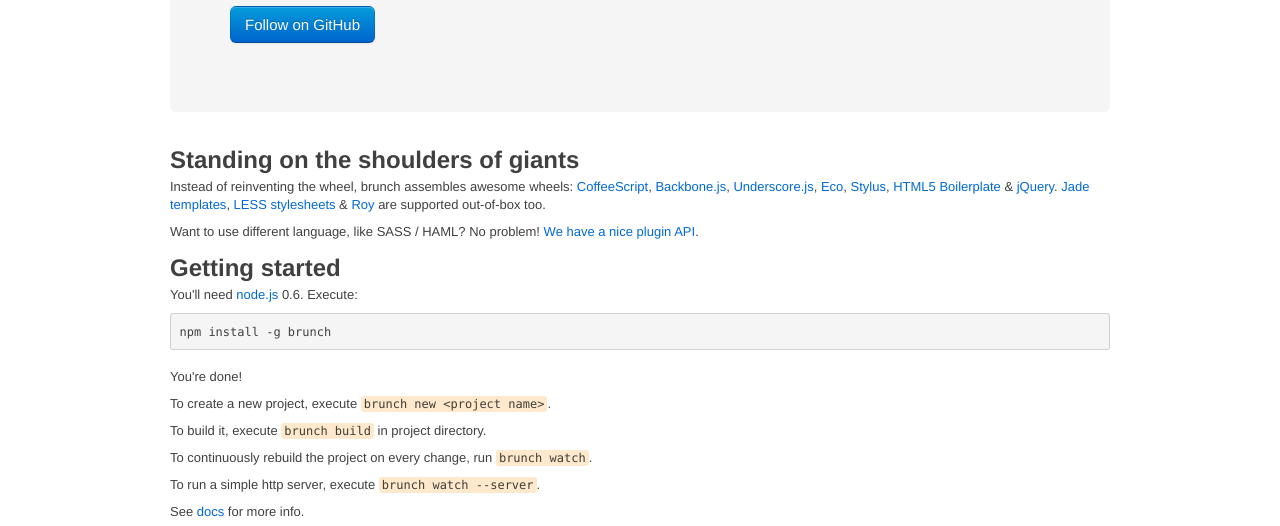
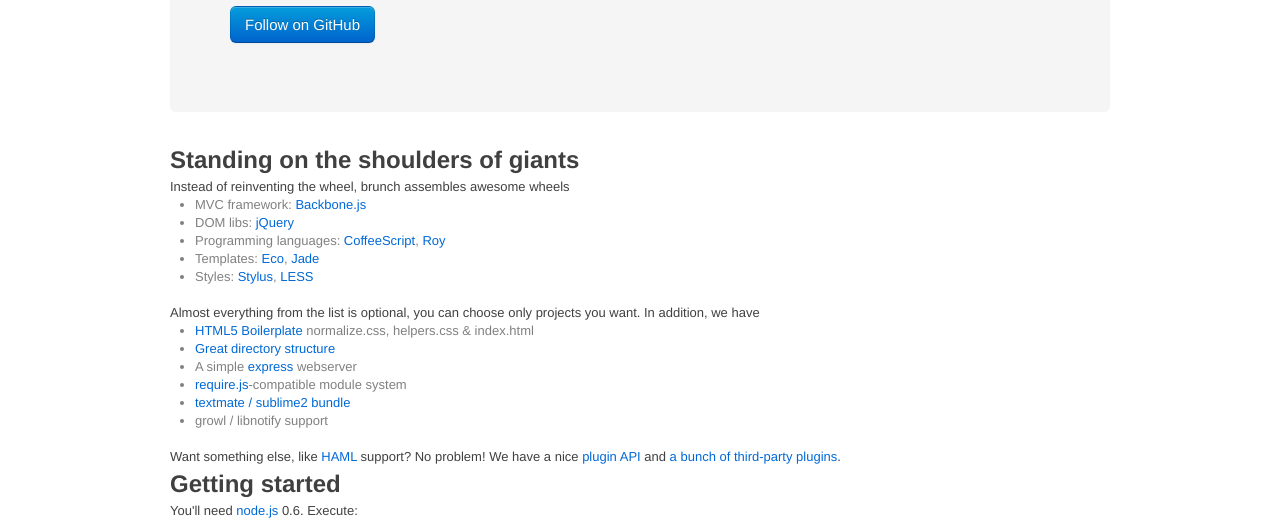
Before and after one commit to brunch/brunch.github.io, a plain HTML site: page index.html in a window 1280 px wide. Shown: the part 210-736 px from the top of the page. Drawn offline with Linux system fonts and the light colour scheme.

Commit message:
New description.

```diff
--- a/index.html
+++ b/index.html
@@ -43,21 +43,28 @@
 
     <div>
       <h2>Standing on the shoulders of giants</h2>
-      <p>
-        Instead of reinventing the wheel, brunch assembles awesome wheels:
-        <a href="http://coffeescript.org/">CoffeeScript</a>,
-        <a href="http://documentcloud.github.com/backbone/">Backbone.js</a>,
-        <a href="http://documentcloud.github.com/underscore/">Underscore.js</a>,
-        <a href="https://github.com/sstephenson/eco">Eco</a>,
-        <a href="http://learnboost.github.com/stylus/">Stylus</a>,
-        <a href="http://html5boilerplate.com/">HTML5 Boilerplate</a> &amp;
-        <a href="http://jquery.com/">jQuery</a>.
-        <a href="http://visionmedia.github.com/jade/">Jade templates</a>, <a href="http://lesscss.org/">LESS stylesheets</a> &amp; <a href="http://roy.brianmckenna.org/">Roy</a> are supported out-of-box too.
-      </p>
-      <p>
-        Want to use different language, like SASS / HAML? No problem!
-        <a href="http://brunch.readthedocs.org/en/latest/plugins.html">We have a nice plugin API</a>.
-      </p>
+      Instead of reinventing the wheel, brunch assembles awesome wheels
+      <ul>
+        <li>MVC framework: <a href="http://documentcloud.github.com/backbone/">Backbone.js</a><!--(<a href="http://batmanjs.org/">batman.js</a> support coming soon)--></li>
+        <li>DOM libs: <a href="http://jquery.com/">jQuery</a><!--, <a href="http://zeptojs.com/">Zepto</a>--></li>
+        <li>Programming languages: <a href="http://coffeescript.org/">CoffeeScript</a>, <a href="http://roy.brianmckenna.org/">Roy</a></li>
+        <li>Templates: <a href="https://github.com/sstephenson/eco">Eco</a>, <a href="http://visionmedia.github.com/jade/">Jade</a></li>
+        <li>Styles: <a href="http://learnboost.github.com/stylus/">Stylus</a>, <a href="lesscss.org/">LESS</a><!--, <a href="http://sass-lang.com/">SASS</a>--></li>
+      </ul>
+      Almost everything from the list is optional, you can choose
+      only projects you want. In addition, we have
+      <ul>
+        <li><a href="http://html5boilerplate.com/">HTML5 Boilerplate</a> normalize.css, helpers.css & index.html</li>
+        <!--<li>Testing of applications with <a href="https://github.com/visionmedia/mocha">Mocha</a></li>-->
+        <li><a href="http://brunch.readthedocs.org/en/latest/structure.html">Great directory structure</a></li>
+        <li>A simple <a href="http://expressjs.com/">express</a> webserver</li>
+        <li><a href="http://requirejs.org/">require.js</a>-compatible module system</li>
+        <!--<li><a href="https://github.com/mishoo/UglifyJS">Uglify.js</a> minifier</li>
+        <li><a href="http://rubyonrails.org/">Rails</a>, <a href="http://djangoframework.org">Django</a>, <a href="http://www.sinatrarb.com/">Sinatra</a> &amp; <a href="http://flask.pocoo.org/">Flask</a> support.</li>-->
+        <li><a href="https://github.com/brunch/brunch.tmbundle">textmate / sublime2 bundle</a></li>
+        <li>growl / libnotify support</li>
+      </ul>
+      Want something else, like <a href="http://haml-lang.com/">HAML</a> support? No problem! We have a nice <a href="http://brunch.readthedocs.org/en/latest/plugins.html">plugin API</a> and <a href="https://github.com/brunch/brunch/wiki/Plugins">a bunch of third-party plugins</a>.
      </div>
 
      <div class="page-section" id="getting-started">
```
